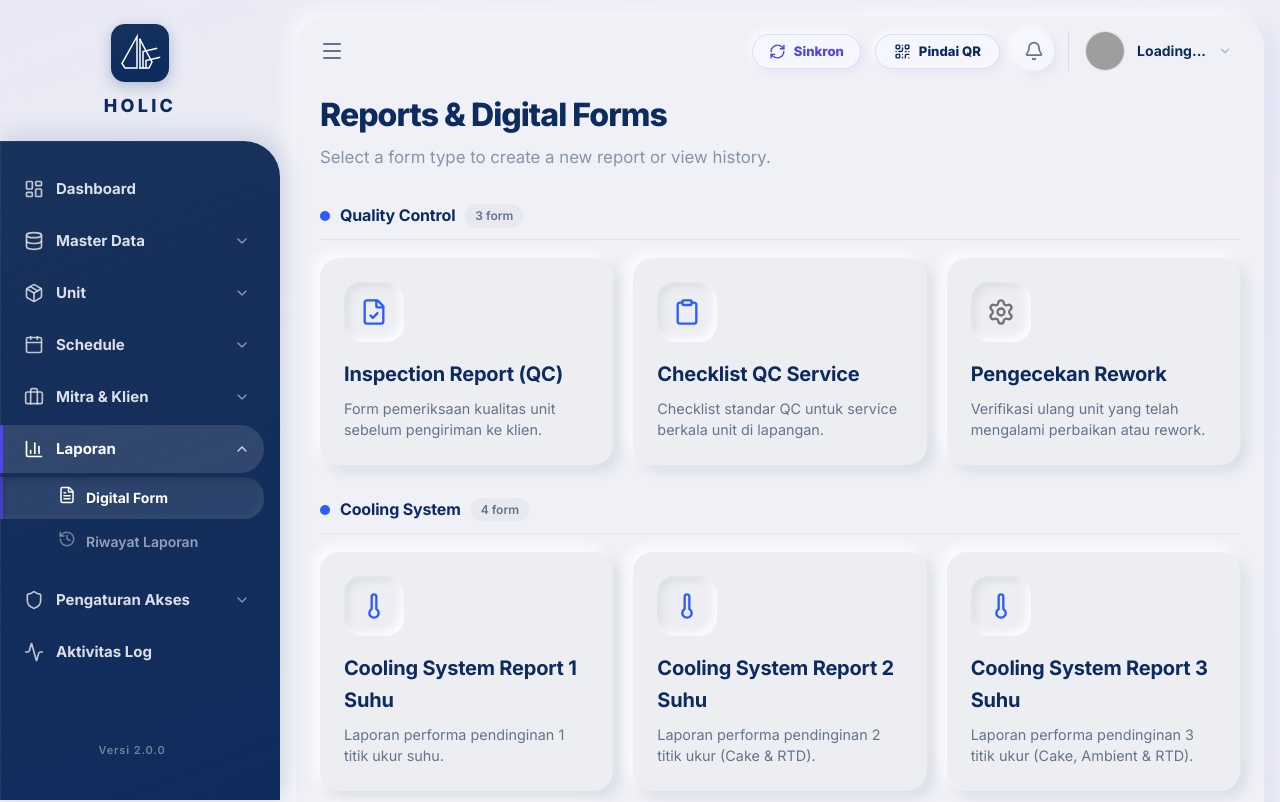
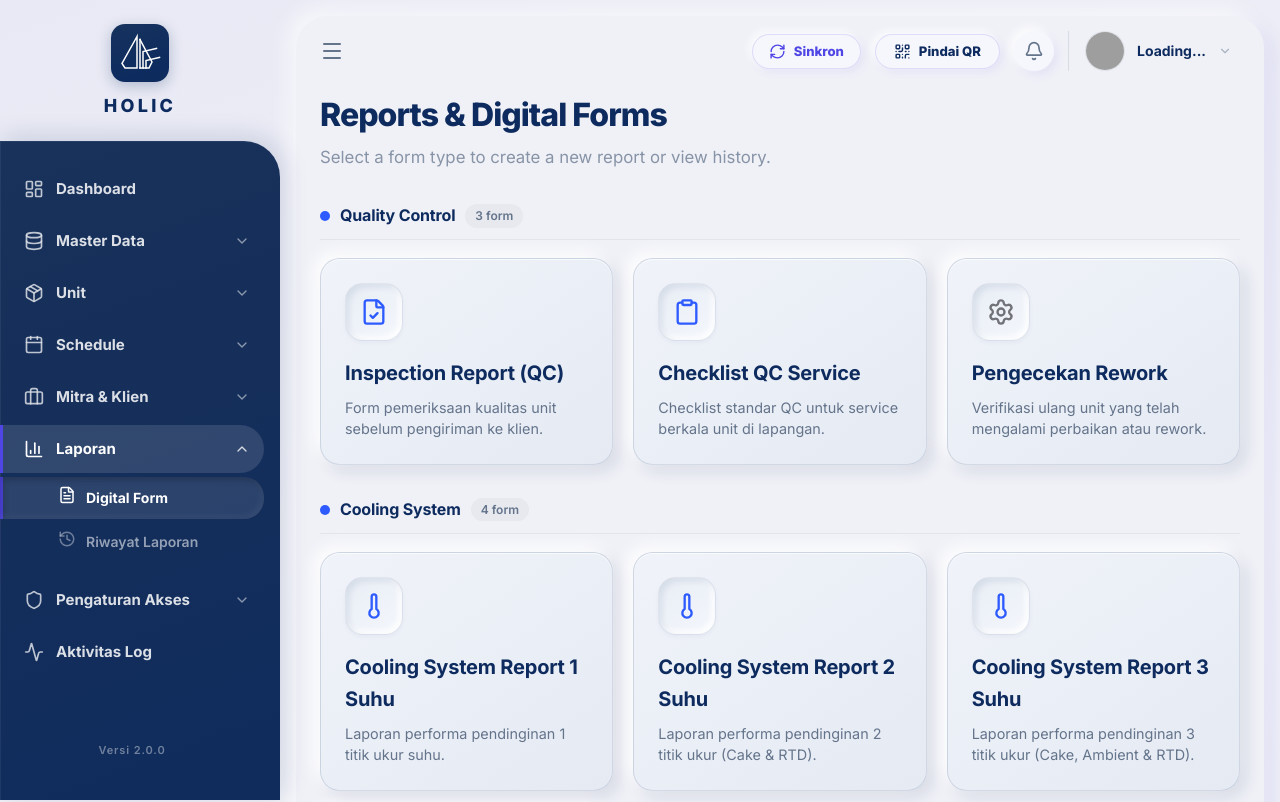
Before and after one commit to Holicindo/unit-passport-portal-V1, a Next.js app in the folder app/frontend/: page /reports in a window 1280 px wide. Shown: the top 802 px of the page. Built offline with nearby package versions, Linux system fonts and the light colour scheme; grey boxes are pictures that could not be loaded.

Commit message:
style(reports): enhance report card neumorphic styling with crisp border and subtle navy tint

```diff
--- a/app/frontend/src/app/menu.module.css
+++ b/app/frontend/src/app/menu.module.css
@@ -27,14 +27,18 @@
 }
 
 .menuCard {
-  background: #ECEEF2;
+  background: linear-gradient(145deg, #F0F3F9, #E5EAF3);
   padding: 24px;
   border-radius: 20px;
   display: flex;
   flex-direction: column;
   align-items: flex-start;
   gap: 16px;
-  box-shadow: -6px -6px 14px rgba(255, 255, 255, 0.85), 6px 6px 14px rgba(0, 31, 63, 0.1);
+  border: 1px solid rgba(13, 43, 94, 0.12);
+  box-shadow:
+    -6px -6px 16px rgba(255, 255, 255, 0.95),
+    6px 6px 16px rgba(13, 43, 94, 0.12),
+    inset 0 1px 0 rgba(255, 255, 255, 0.7);
   transition: all 0.3s cubic-bezier(0.4, 0, 0.2, 1);
   text-decoration: none;
   position: relative;
@@ -53,8 +57,12 @@
 }
 
 .menuCard:hover {
-  transform: translateY(-5px);
-  box-shadow: -8px -8px 18px rgba(255, 255, 255, 0.9), 8px 8px 18px rgba(0, 31, 63, 0.12);
+  transform: translateY(-4px);
+  border-color: rgba(13, 43, 94, 0.22);
+  box-shadow:
+    -8px -8px 20px rgba(255, 255, 255, 1),
+    8px 8px 22px rgba(13, 43, 94, 0.16),
+    inset 0 1px 0 rgba(255, 255, 255, 0.9);
 }
 
 .menuCard:hover::before {
@@ -62,16 +70,20 @@
 }
 
 .iconWrapper {
-  width: 60px;
-  height: 60px;
+  width: 58px;
+  height: 58px;
   border-radius: 18px;
   display: flex;
   align-items: center;
   justify-content: center;
   flex-shrink: 0;
   transition: transform 0.3s ease;
-  background: #ECEEF2 !important;
-  box-shadow: inset -4px -4px 8px rgba(255, 255, 255, 0.9), inset 4px 4px 8px rgba(0, 31, 63, 0.08);
+  background: linear-gradient(145deg, #E8EDF5, #F4F7FC) !important;
+  border: 1px solid rgba(13, 43, 94, 0.08);
+  box-shadow:
+    inset 3px 3px 6px rgba(13, 43, 94, 0.09),
+    inset -3px -3px 6px rgba(255, 255, 255, 0.95),
+    0 2px 4px rgba(13, 43, 94, 0.04);
 }
 
 .menuCard:hover .iconWrapper {
```
